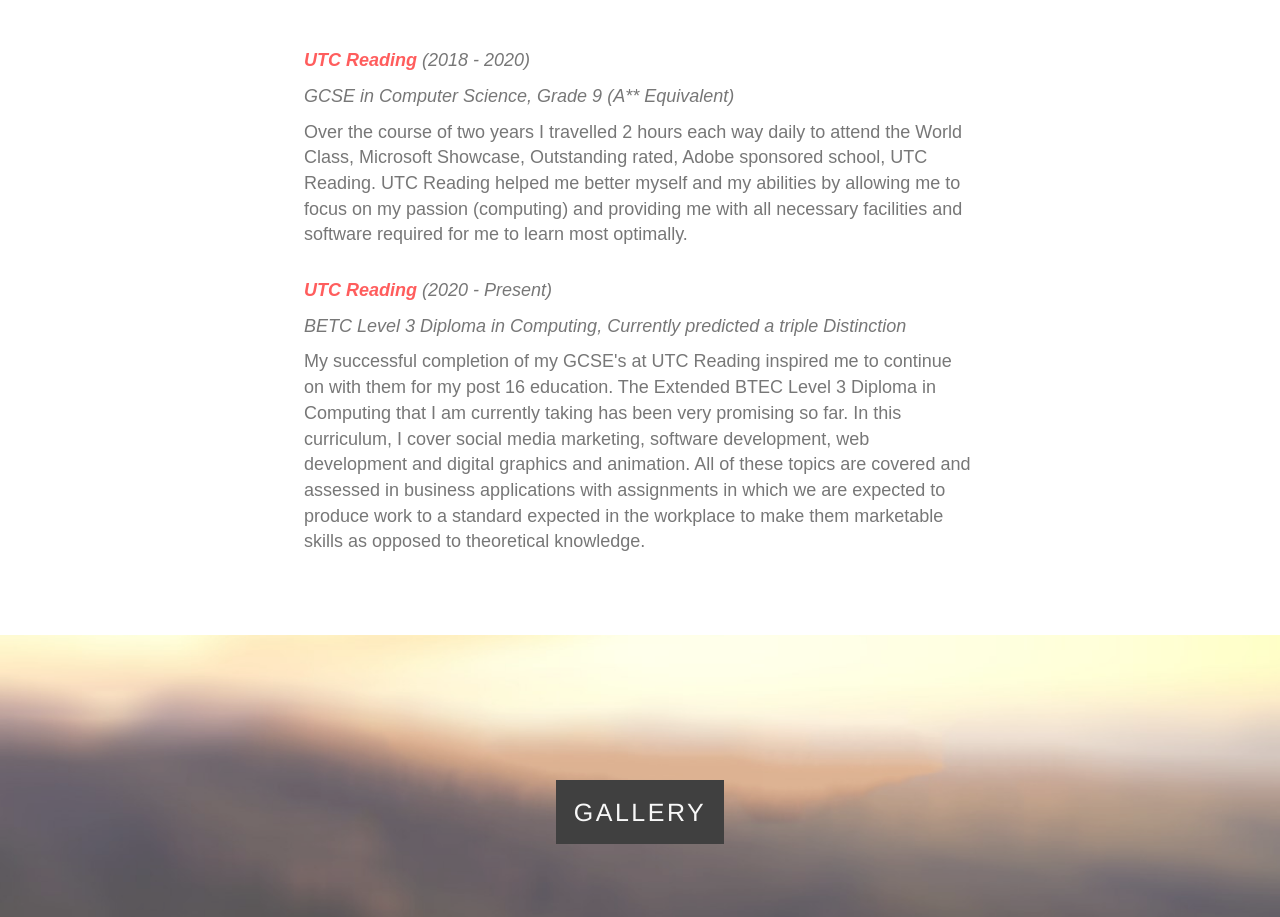
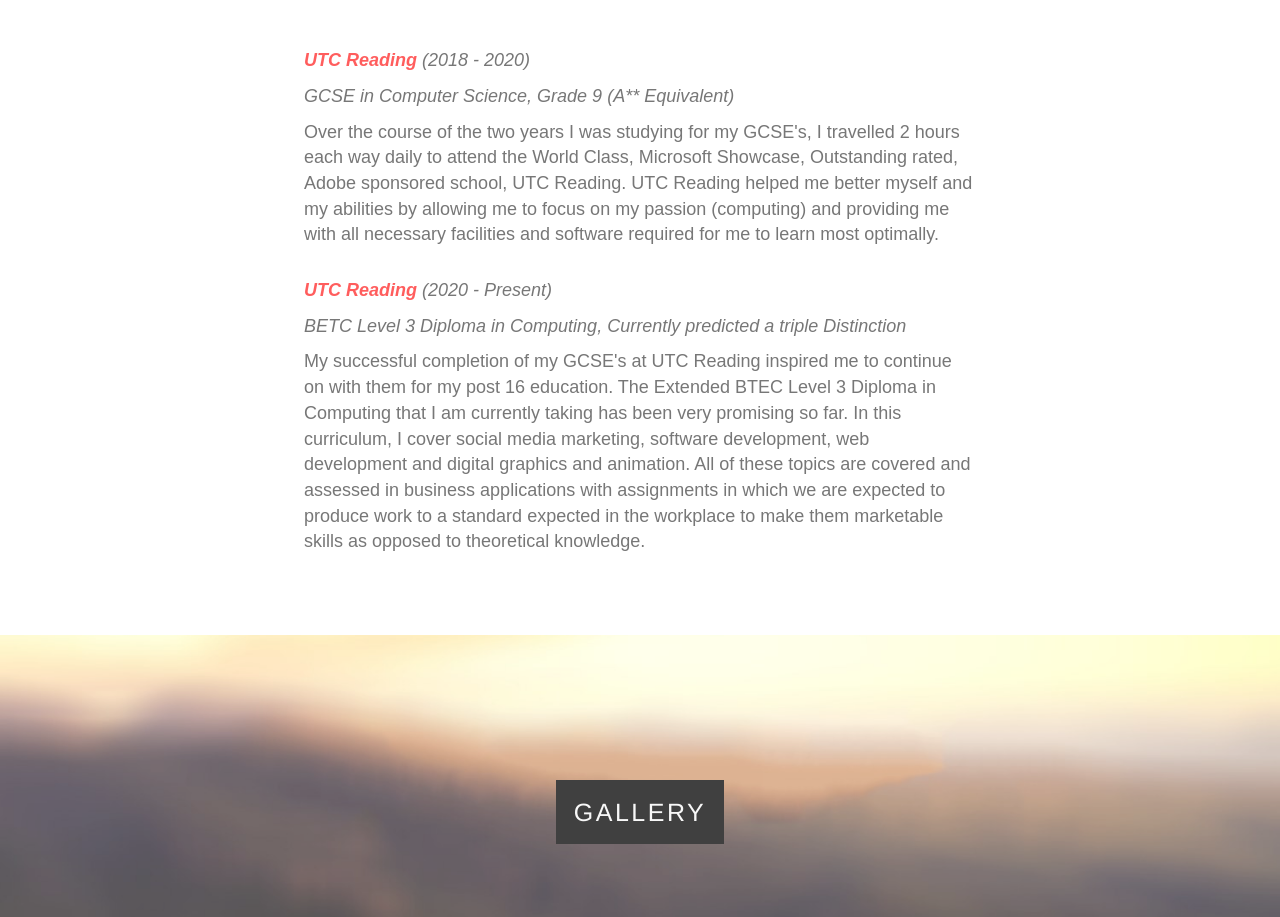
Before and after one commit to abdullahshahuk/abdullahshahuk.github.io, a plain HTML site: page index.html in a window 1280 px wide. Shown: the part 3494-4411 px from the top of the page. Drawn offline with nearby package versions, Linux system fonts and the light colour scheme.

Commit message:
Further Improved Clarity

```diff
--- a/index.html
+++ b/index.html
@@ -256,7 +256,7 @@
 				<span class="specialText">GCSE in Computer Science, Grade 9 (A** Equivalent)</span>
 				<p></p>
 				<p>
-					Over the course of two years I travelled 2 hours each way daily to attend the World Class,
+					Over the course of the two years I was studying for my GCSE's, I travelled 2 hours each way daily to attend the World Class,
 					Microsoft Showcase, Outstanding rated, Adobe sponsored school, UTC Reading. UTC
 					Reading helped me better myself and my abilities by allowing me to focus on my passion
 					(computing) and providing me with all necessary facilities and software required for me to
```
